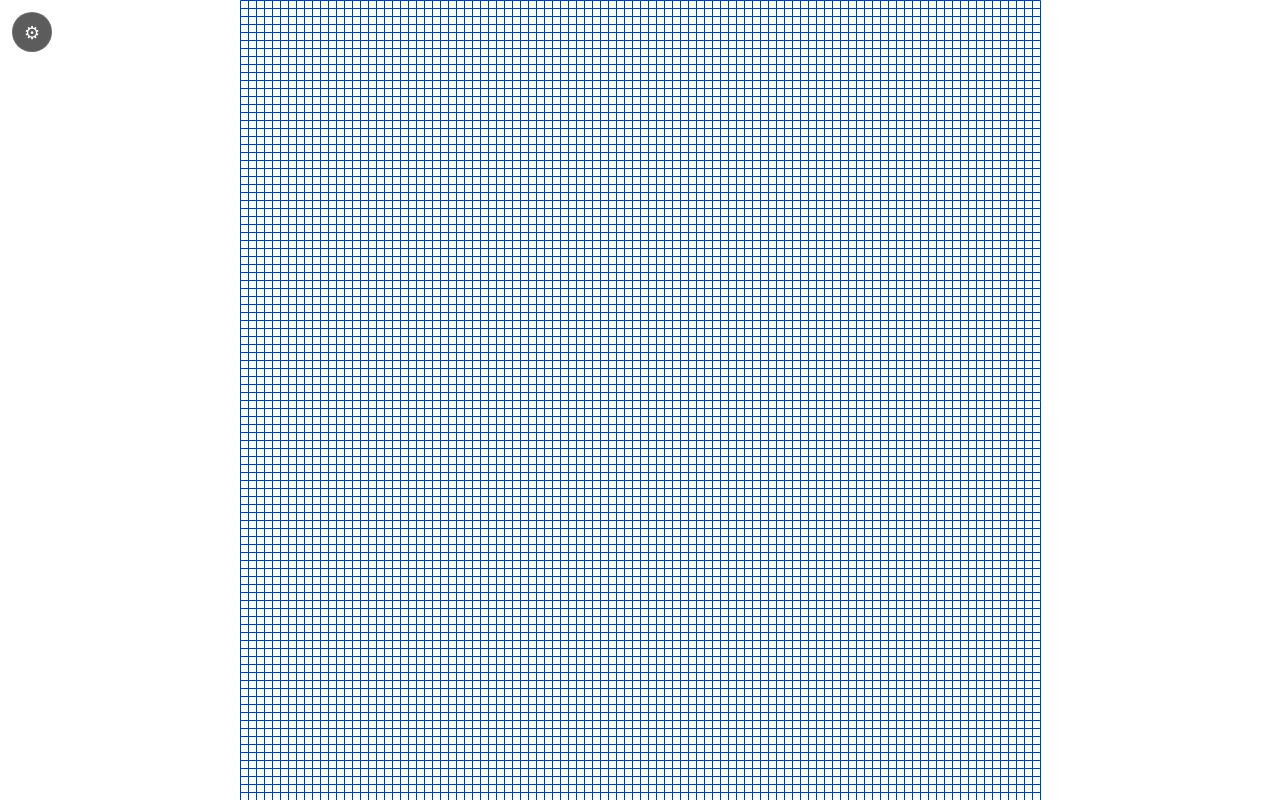
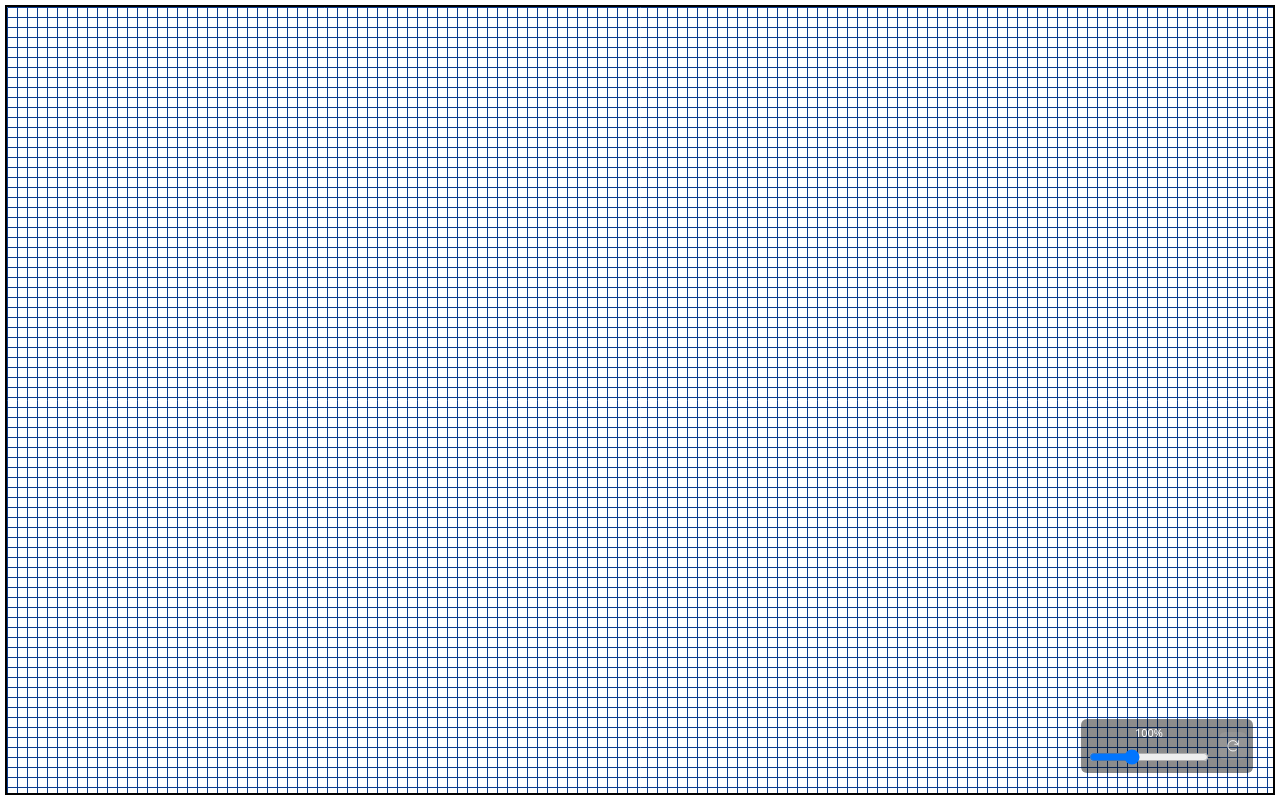
Before and after one commit to E-Rossignol/conway_game, a React (Vite) app: page / in a window 1280 px wide. Built offline with nearby package versions, Linux system fonts and the light colour scheme.

Commit message:
[UI]: set a clean scrollable grid to access the full game of life state

```diff
--- a/src/App.tsx
+++ b/src/App.tsx
@@ -1,292 +1,394 @@
 import React, { useEffect, useRef, useState } from "react";
-import GridManager from "./grid/GridManager";
-import Controller from "./logic/Controller";
 
-const CELL_COUNT = 100;
-const VISIBLE = 100;
-const GRID_MIN = -Math.floor(CELL_COUNT / 2);
-const MIN_CELL_SIZE = 8; // taille minimale pour agrandir visuellement la grille
+const GRID_COLS = 1000;
+const GRID_ROWS = 1000;
+const DEFAULT_CELL_SIZE = 10; // valeur de référence (px pour 100%)
+const IS_TOAST_ENABLED = true; // activer/désactiver le toast d'info sur double-clic
 
 export default function App() {
+  const containerRef = useRef<HTMLDivElement | null>(null);
   const canvasRef = useRef<HTMLCanvasElement | null>(null);
-  const managerRef = useRef<GridManager | null>(null);
-  const controllerRef = useRef<Controller | null>(null);
-  const offsetRef = useRef({ x: 0, y: 0, cellSize: 0 });
-  const [menuOpen, setMenuOpen] = useState(false);
+  const rafRef = useRef<number | null>(null);
+  const gridRef = useRef<Uint8Array | null>(null); // 0 = white, 1 = black
 
-  if (!managerRef.current) {
-    managerRef.current = new GridManager(CELL_COUNT, VISIBLE);
-    controllerRef.current = new Controller(managerRef.current);
-  }
+  // zoom en pourcentage (10..300), initial 100%
+  const [zoomPercent, setZoomPercent] = useState<number>(100);
 
+  // initialise toute la grille en mémoire au démarrage
+  useEffect(() => {
+    if (!gridRef.current) {
+      gridRef.current = new Uint8Array(GRID_COLS * GRID_ROWS); // initialisé à 0
+    }
+  }, []);
+
+  // dessine la portion visible en fonction du scroll, lit dans gridRef
   function draw() {
+    const container = containerRef.current;
     const canvas = canvasRef.current;
-    const manager = managerRef.current!;
-    if (!canvas) return;
+    const grid = gridRef.current;
+    if (!container || !canvas || !grid) return;
     const ctx = canvas.getContext("2d");
     if (!ctx) return;
 
-    const widthCss = window.innerWidth;
-    const heightCss = window.innerHeight;
+    const widthCss = container.clientWidth;
+    const heightCss = container.clientHeight;
+
+    // taille effective de cellule en px CSS selon le zoom
+    const cellSize = Math.max(1, Math.round((DEFAULT_CELL_SIZE * zoomPercent) / 100));
+
+    // HiDPI : backing store en device pixels
+    const dpr = window.devicePixelRatio || 1;
+    const widthDev = Math.round(widthCss * dpr);
+    const heightDev = Math.round(heightCss * dpr);
     canvas.style.width = `${widthCss}px`;
     canvas.style.height = `${heightCss}px`;
+    canvas.width = widthDev;
+    canvas.height = heightDev;
 
-    const dpr = window.devicePixelRatio || 1;
-    canvas.width = Math.round(widthCss * dpr);
-    canvas.height = Math.round(heightCss * dpr);
-    ctx.setTransform(dpr, 0, 0, dpr, 0, 0);
+    // important : travailler en device pixels (pas de scale/transform)
+    ctx.setTransform(1, 0, 0, 1, 0, 0);
     ctx.imageSmoothingEnabled = false;
 
-    // cell size avec minimum
-    const calculated = Math.floor(Math.min(widthCss / VISIBLE, heightCss / VISIBLE));
-    const cellSize = Math.max(MIN_CELL_SIZE, calculated);
-    const gridPixelWidth = cellSize * VISIBLE;
-    const gridPixelHeight = cellSize * VISIBLE;
-    const offsetX = Math.floor((widthCss - gridPixelWidth) / 2);
-    const offsetY = Math.floor((heightCss - gridPixelHeight) / 2);
-    offsetRef.current = { x: offsetX, y: offsetY, cellSize };
+    // fond blanc - en device pixels
+    ctx.fillStyle = "#ffffff";
+    ctx.fillRect(0, 0, widthDev, heightDev);
 
-    // background
-    ctx.fillStyle = "#ffffff";
-    ctx.fillRect(0, 0, widthCss, heightCss);
+    // positions de la fenêtre logique (CSS pixels)
+    const scrollLeft = container.scrollLeft;
+    const scrollTop = container.scrollTop;
 
-    // draw blacks via manager
-    manager.forEach((sq) => {
-      if (sq.isBlack()) {
-        const col = sq.x - GRID_MIN;
-        const row = sq.y - GRID_MIN;
-        ctx.fillStyle = "#000000";
-        ctx.fillRect(offsetX + col * cellSize, offsetY + row * cellSize, cellSize, cellSize);
+    // première cellule visible (indices)
+    const firstCol = Math.floor(scrollLeft / cellSize);
+    const firstRow = Math.floor(scrollTop / cellSize);
+
+    // nombre de colonnes/rows visibles (+1 marge)
+    const visibleCols = Math.min(GRID_COLS - firstCol, Math.ceil(widthCss / cellSize) + 1);
+    const visibleRows = Math.min(GRID_ROWS - firstRow, Math.ceil(heightCss / cellSize) + 1);
+
+    // offset pixel pour dessiner la première cellule (CSS pixels)
+    const offsetXCss = -(scrollLeft - firstCol * cellSize);
+    const offsetYCss = -(scrollTop - firstRow * cellSize);
+
+    // convertir taille cellule en device pixels
+    const cellDev = Math.max(1, Math.round(cellSize * dpr));
+
+    // dessiner les cellules visibles d'après la grille en mémoire (en device pixels)
+    for (let r = 0; r < visibleRows; r++) {
+      const rowIndex = firstRow + r;
+      for (let c = 0; c < visibleCols; c++) {
+        const colIndex = firstCol + c;
+        const idx = rowIndex * GRID_COLS + colIndex;
+        if (grid[idx]) {
+          const xCss = offsetXCss + c * cellSize;
+          const yCss = offsetYCss + r * cellSize;
+          const xDev = Math.round(xCss * dpr);
+          const yDev = Math.round(yCss * dpr);
+          ctx.fillStyle = "#000000";
+          ctx.fillRect(xDev, yDev, cellDev, cellDev);
+        }
       }
-    });
+    }
 
-    // grid lines
-    // bleu foncé pour bien contraster avec les cases blanches/noires
+    // dessiner les bordures (bleu foncé) en device pixels — lignes nettes avec 0.5 offset
     ctx.strokeStyle = "#0b3d91";
     ctx.lineWidth = 1;
-    for (let i = 0; i <= VISIBLE; i++) {
-      const pX = offsetX + i * cellSize + 0.5;
-      const pY = offsetY + i * cellSize + 0.5;
+
+    // verticales : i from 0..visibleCols
+    for (let i = 0; i <= visibleCols; i++) {
+      const xCss = offsetXCss + i * cellSize;
+      const xDev = xCss * dpr;
+      const xPos = Math.round(xDev) + 0.5;
       ctx.beginPath();
-      ctx.moveTo(pX, offsetY + 0.5);
-      ctx.lineTo(pX, offsetY + gridPixelHeight + 0.5);
+      ctx.moveTo(xPos, Math.round(offsetYCss * dpr) + 0.5);
+      ctx.lineTo(xPos, Math.round((offsetYCss + visibleRows * cellSize) * dpr) + 0.5);
       ctx.stroke();
+    }
 
+    // horizontales : j from 0..visibleRows
+    for (let j = 0; j <= visibleRows; j++) {
+      const yCss = offsetYCss + j * cellSize;
+      const yDev = yCss * dpr;
+      const yPos = Math.round(yDev) + 0.5;
       ctx.beginPath();
-      ctx.moveTo(offsetX + 0.5, pY);
-      ctx.lineTo(offsetX + gridPixelWidth + 0.5, pY);
+      ctx.moveTo(Math.round(offsetXCss * dpr) + 0.5, yPos);
+      ctx.lineTo(Math.round((offsetXCss + visibleCols * cellSize) * dpr) + 0.5, yPos);
       ctx.stroke();
     }
   }
 
   useEffect(() => {
+    const container = containerRef.current;
+    if (!container) return;
+
+    // dessiner initialement
     draw();
-    const onResize = () => draw();
+
+    const onScroll = () => {
+      if (rafRef.current != null) cancelAnimationFrame(rafRef.current);
+      rafRef.current = requestAnimationFrame(() => {
+        draw();
+        rafRef.current = null;
+      });
+    };
+    const onResize = () => {
+      if (rafRef.current != null) cancelAnimationFrame(rafRef.current);
+      rafRef.current = requestAnimationFrame(() => {
+        draw();
+        rafRef.current = null;
+      });
+    };
+
+    container.addEventListener("scroll", onScroll, { passive: true });
     window.addEventListener("resize", onResize);
-    return () => window.removeEventListener("resize", onResize);
+    return () => {
+      container.removeEventListener("scroll", onScroll);
+      window.removeEventListener("resize", onResize);
+      if (rafRef.current != null) cancelAnimationFrame(rafRef.current);
+    };
     // eslint-disable-next-line react-hooks/exhaustive-deps
-  }, []);
+  }, [zoomPercent]);
 
-  const onCanvasClick = (e: React.MouseEvent) => {
-    const canvas = canvasRef.current;
-    const controller = controllerRef.current!;
-    if (!canvas || !controller) return;
-    const rect = canvas.getBoundingClientRect();
+  // toggle d'une cellule (click) : met à jour toute la grille en mémoire puis redraw
+  const onContainerClick = (e: React.MouseEvent) => {
+    const container = containerRef.current;
+    const grid = gridRef.current;
+    if (!container || !grid) return;
+    const rect = container.getBoundingClientRect();
     const cx = e.clientX - rect.left;
     const cy = e.clientY - rect.top;
 
-    const { x: offsetX, y: offsetY, cellSize } = offsetRef.current;
-    if (cellSize <= 0) return;
+    // position absolue dans la grille logique (utilise la taille actuelle des cellules)
+    const cellSize = Math.max(1, Math.round((DEFAULT_CELL_SIZE * zoomPercent) / 100));
+    const absoluteX = container.scrollLeft + cx;
+    const absoluteY = container.scrollTop + cy;
+    const col = Math.floor(absoluteX / cellSize);
+    const row = Math.floor(absoluteY / cellSize);
+    if (col < 0 || col >= GRID_COLS || row < 0 || row >= GRID_ROWS) return;
 
-    const col = Math.floor((cx - offsetX) / cellSize);
-    const row = Math.floor((cy - offsetY) / cellSize);
-    if (col < 0 || col >= VISIBLE || row < 0 || row >= VISIBLE) return;
-
-    const gx = GRID_MIN + col;
-    const gy = GRID_MIN + row;
-    controller.toggleAt(gx, gy);
-    draw();
+    const idx = row * GRID_COLS + col;
+    grid[idx] = grid[idx] ? 0 : 1;
+    // redraw (raf)
+    if (rafRef.current != null) cancelAnimationFrame(rafRef.current);
+    rafRef.current = requestAnimationFrame(() => {
+      draw();
+      rafRef.current = null;
+    });
   };
 
-  // actions via controller
-  const setEvenEven = () => {
-    controllerRef.current!.setEvenEven();
-    draw();
+  // slider handlers
+  const onZoomChange = (val: number) => {
+    setZoomPercent(val);
+    // updating spacer size implicitly; redraw triggered by useEffect dependency
   };
-  const setOddOdd = () => {
-    controllerRef.current!.setOddOdd();
-    draw();
+
+  const spacerWidth = GRID_COLS * Math.max(1, Math.round((DEFAULT_CELL_SIZE * zoomPercent) / 100));
+  const spacerHeight = GRID_ROWS * Math.max(1, Math.round((DEFAULT_CELL_SIZE * zoomPercent) / 100));
+
+  // helper to get a cell's attributes (derive x,y,state from grid)
+  const getCellAttributes = (col: number, row: number) => {
+    const grid = gridRef.current;
+    const inside =
+      col >= 0 && col < GRID_COLS && row >= 0 && row < GRID_ROWS && !!grid;
+    const state = inside ? !!grid![row * GRID_COLS + col] : false;
+    return { x: col, y: row, state };
   };
-  const invertAll = () => {
-    controllerRef.current!.invertAll();
-    draw();
-  };
-  const resetAll = () => {
-    controllerRef.current!.resetAll();
-    draw();
-  };
-  const simpleAlgo = () => {
-    controllerRef.current!.simpleAlgo();
-    draw();
+
+  // info toast state and timer ref
+  const [infoToast, setInfoToast] = useState<
+    | {
+        visible: true;
+        left: number;
+        top: number;
+        col: number;
+        row: number;
+        state: boolean;
+      }
+    | null
+  >(null);
+  const infoTimerRef = useRef<number | null>(null);
+
+  // cleanup timer on unmount
+  useEffect(() => {
+    return () => {
+      if (infoTimerRef.current != null) {
+        clearTimeout(infoTimerRef.current);
+        infoTimerRef.current = null;
+      }
+    };
+  }, []);
+
+  // double-click handler to show attributes toast
+  const onContainerDoubleClick = (e: React.MouseEvent) => {
+    if (!IS_TOAST_ENABLED) return;
+    const container = containerRef.current;
+    const grid = gridRef.current;
+    if (!container || !grid) return;
+    const rect = container.getBoundingClientRect();
+    const cx = e.clientX - rect.left;
+    const cy = e.clientY - rect.top;
+
+    const cellSize = Math.max(1, Math.round((DEFAULT_CELL_SIZE * zoomPercent) / 100));
+    const absoluteX = container.scrollLeft + cx;
+    const absoluteY = container.scrollTop + cy;
+    const col = Math.floor(absoluteX / cellSize);
+    const row = Math.floor(absoluteY / cellSize);
+    if (col < 0 || col >= GRID_COLS || row < 0 || row >= GRID_ROWS) return;
+
+    const attrs = getCellAttributes(col, row);
+
+    // compute position inside the parent (pixels relative to the main fixed div)
+    // place the toast above the cell if possible
+    const left = col * cellSize - container.scrollLeft;
+    let top = row * cellSize - container.scrollTop - 28; // put above cell
+    if (top < 4) top = row * cellSize - container.scrollTop + cellSize + 4; // fallback below cell
+
+    // show toast for 2 seconds
+    setInfoToast({ visible: true, left, top, col: attrs.x, row: attrs.y, state: attrs.state });
+    if (infoTimerRef.current != null) {
+      clearTimeout(infoTimerRef.current);
+    }
+    infoTimerRef.current = window.setTimeout(() => {
+      setInfoToast(null);
+      infoTimerRef.current = null;
+    }, 2000);
   };
 
   return (
-    <>
+    <div
+      style={{
+        position: "fixed",
+        top: 5,
+        left: 5,
+        right: 5,
+        bottom: 5,
+        background: "#ffffff",
+        border: "2px solid black",
+        boxSizing: "border-box",
+        touchAction: "none",
+        userSelect: "none",
+        WebkitUserSelect: "none",
+        msUserSelect: "none",
+      }}
+    >
+      {/* conteneur scrollable qui montre une surface logique (taille du spacer dépend du zoom) */}
+      <div
+        ref={containerRef}
+        onClick={onContainerClick}
+        onDoubleClick={onContainerDoubleClick}
+        style={{
+          width: "100%",
+          height: "100%",
+          margin: "0px",
+          overflow: "auto",
+          position: "relative",
+          background: "transparent",
+        }}
+      >
+        {/* spacer crée l'étendue de scroll (la grille "dépassant" le div) */}
+        <div
+          style={{
+            width: spacerWidth,
+            height: spacerHeight,
+          }}
+        />
+      </div>
+
+      {/* info toast shown on double-click (position relative to the main fixed div) */}
+      {infoToast && (
+        <div
+          role="status"
+          aria-live="polite"
+          style={{
+            position: "absolute",
+            left: infoToast.left,
+            top: infoToast.top,
+            zIndex: 120,
+            background: "rgba(0,0,0,0.75)",
+            color: "#fff",
+            padding: "6px 8px",
+            borderRadius: 6,
+            fontSize: 12,
+            pointerEvents: "none",
+            transform: "translate(-50%, 0)",
+            whiteSpace: "nowrap",
+          }}
+        >
+          x: {infoToast.col} • y: {infoToast.row} • state: {infoToast.state ? 1 : 0}
+        </div>
+      )}
+
+      {/* canvas overlay placé à l'intérieur du même parent et couvrant exactement la zone intérieure */}
       <canvas
         ref={canvasRef}
-        onClick={onCanvasClick}
         style={{
-          position: "fixed",
+          position: "absolute",
           top: 0,
           left: 0,
-          width: "100vw",
-          height: "100vh",
-          display: "block",
-          cursor: "pointer",
+          right: 0,
+          bottom: 0,
+          width: "100%",
+          height: "100%",
+          pointerEvents: "none",
         }}
       />
 
-      {/* menu flottant en haut à gauche */}
+      {/* barre de zoom (bottom-right, 20px du bas du div principal) - rendu plus compact, step 10% */}
       <div
         style={{
-          position: "fixed",
-          top: 12,
-          left: 12,
-          zIndex: 30,
+          position: "absolute",
+          right: 20,
+          bottom: 20,
           display: "flex",
-          flexDirection: "column",
-          alignItems: "flex-start",
+          flexDirection: "row",      // horizontal layout
+          alignItems: "center",
+          gap: 8,
+          zIndex: 50,
+          background: "rgba(0,0,0,0.45)",
+          padding: 6,
+          borderRadius: 6,
         }}
-        onClick={(e) => e.stopPropagation()}
       >
+        {/* left: percent + slider (vertical) */}
+        <div style={{ display: "flex", flexDirection: "column", alignItems: "center", gap: 6 }}>
+          <div style={{ color: "#fff", fontSize: 11 }}>{zoomPercent}%</div>
+          <input
+            type="range"
+            min={50}
+            max={200}
+            step={10} // move by 10% steps
+            value={zoomPercent}
+            onChange={(e) => onZoomChange(Number(e.target.value))}
+            style={{ width: 120 }} // smaller slider
+            aria-label="Zoom"
+          />
+        </div>
+
+        {/* compact reset button on the right of the zoom control */}
         <button
-          onClick={() => setMenuOpen((v) => !v)}
-          aria-label="Paramètres"
-          aria-expanded={menuOpen}
+          onClick={() => setZoomPercent(100)}
+          title="Reset zoom"
+          aria-label="Reset zoom"
           style={{
-            background: "#5c5c5cff",
+            background: "rgba(255,255,255,0.08)",
+            border: "none",
             color: "#fff",
-            border: "1px solid rgba(255,255,255,0.08)",
-            padding: 8,
-            width: 40,
-            height: 40,
+            padding: 4,
+            borderRadius: 6,
+            width: 28,
+            height: 28,
             display: "flex",
             alignItems: "center",
             justifyContent: "center",
-            borderRadius: 9999,
             cursor: "pointer",
-            fontSize: 18,
           }}
         >
-          {/* icône rouage */}
-          ⚙
+          {/* small SVG reset icon */}
+          <svg width="14" height="14" viewBox="0 0 24 24" fill="none" aria-hidden>
+            <path d="M21 12a9 9 0 10-3.2 6.6" stroke="#fff" strokeWidth="1.5" strokeLinecap="round" strokeLinejoin="round"/>
+            <path d="M21 3v6h-6" stroke="#fff" strokeWidth="1.5" strokeLinecap="round" strokeLinejoin="round"/>
+          </svg>
         </button>
-
-        {menuOpen && (
-          <div
-            style={{
-              marginTop: 8,
-              background: "#5c5c5cff",
-              border: "1px solid rgba(255,255,255,0.08)",
-              borderRadius: 8,
-              padding: 8,
-              display: "flex",
-              flexDirection: "column",
-              gap: 8,
-              minWidth: 180,
-            }}
-            onClick={(e) => e.stopPropagation()}
-          >
-            <button
-              onClick={() => {
-                setEvenEven();
-                setMenuOpen(false);
-              }}
-              style={{
-                background: "#000000ff",
-                border: "none",
-                padding: "8px",
-                borderRadius: 6,
-                cursor: "pointer",
-                textAlign: "center",
-                fontWeight: 600,
-              }}
-            >
-              even
-            </button>
-
-            <button
-              onClick={() => {
-                setOddOdd();
-                setMenuOpen(false);
-              }}
-              style={{
-                background: "#000000ff",
-                border: "none",
-                padding: "8px",
-                borderRadius: 6,
-                cursor: "pointer",
-                textAlign: "center",
-                fontWeight: 600,
-              }}
-            >
-              odd
-            </button>
-
-            <button
-              onClick={() => {
-                invertAll();
-                setMenuOpen(false);
-              }}
-              style={{
-                background: "#000000ff",
-                border: "none",
-                padding: "8px",
-                borderRadius: 6,
-                cursor: "pointer",
-                textAlign: "center",
-                fontWeight: 600,
-              }}
-            >
-              revert
-            </button>
-
-            <button
-              onClick={() => {
-                resetAll();
-                setMenuOpen(false);
-              }}
-              style={{
-                background: "#000000ff",
-                border: "none",
-                padding: "8px",
-                borderRadius: 6,
-                cursor: "pointer",
-                textAlign: "center",
-                fontWeight: 600,
-              }}
-            >
-              default
-            </button>
-            <button
-              onClick={() => {
-                simpleAlgo();
-              }}
-              style={{
-                background: "#000000ff",
-                border: "none",
-                padding: "8px",
-                borderRadius: 6,
-                cursor: "pointer",
-                textAlign: "center",
-                fontWeight: 600,
-              }}
-            >
-              simple algo
-            </button>
-          </div>
-        )}
       </div>
-    </>
+    </div>
   );
 }
```
Also changed, not shown: src/grid/GridManager.ts (+25 -48 lines), src/logic/Controller.ts (+3 -10 lines).
